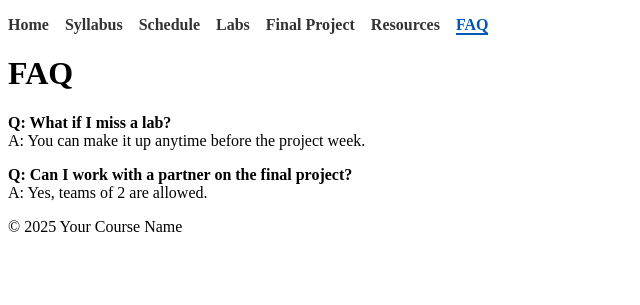
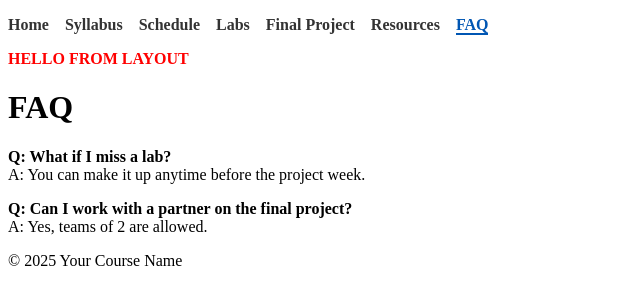
Before and after one commit to sacrophyte/parkland_csc176, a Jekyll site: the page built from docs/faq.md, in a window 1280 px wide. Shown: the top 305 px of the page, without its empty margins (0-640 px from the left). Built offline with Jekyll 4.4.1, drawn with Linux system fonts in a browser that asks for light colours.

Commit message:
not empty

```diff
--- a/_layouts/default.html
+++ b/_layouts/default.html
@@ -21,6 +21,7 @@
   </header>
 
   <main>
+    <p style="color:red; font-weight:bold;">HELLO FROM LAYOUT</p>
     {{ content }}
   </main>
 
```
